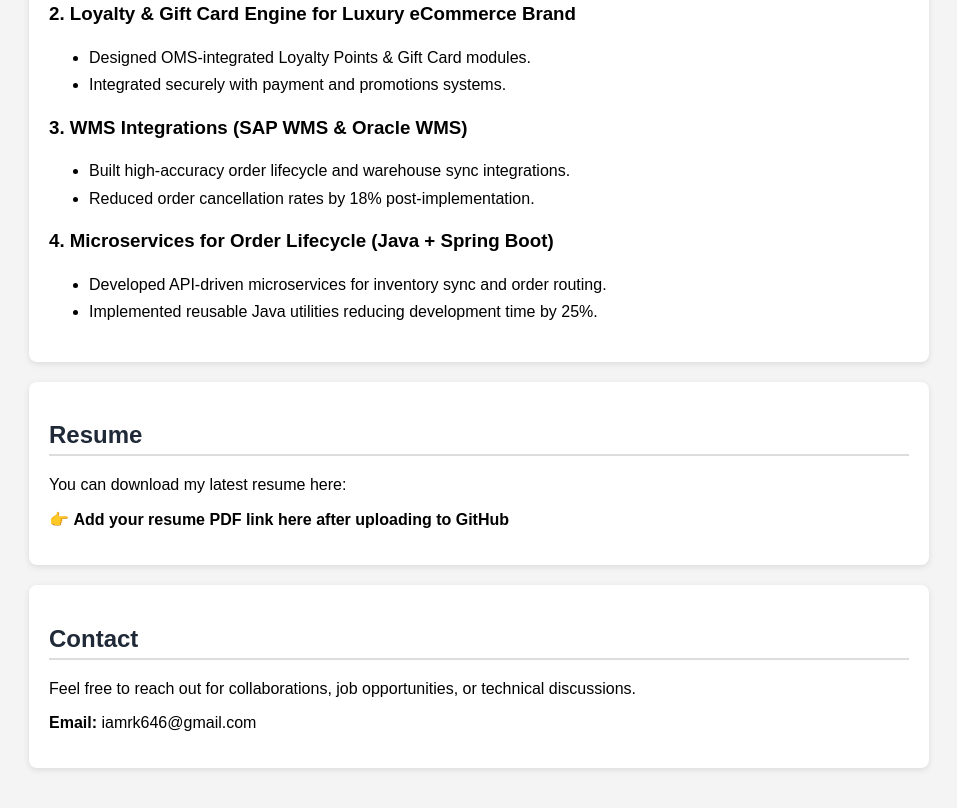
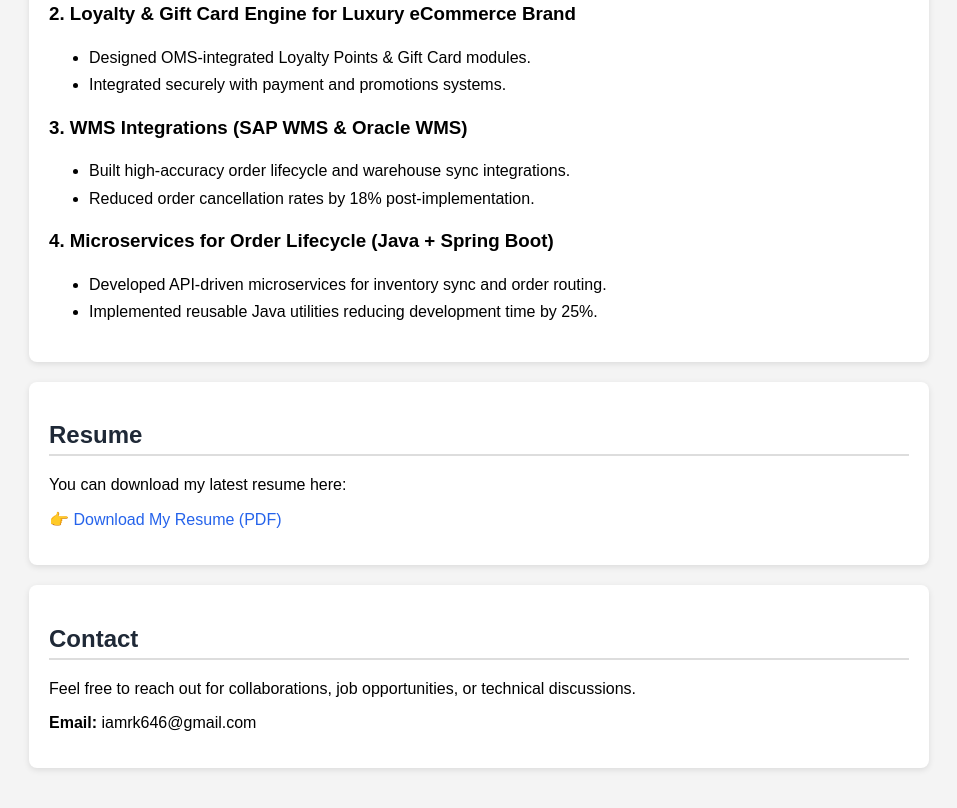
Before and after one commit to rahulkumar-dev01/rahul-portfolio, a plain HTML site: page index.html in a window 1280 px wide. Shown: the part 1127-1935 px from the top of the page, without its empty margins (161-1118 px from the left). Drawn offline with Linux system fonts and the light colour scheme.

Commit message:
Update index.html
added resume link

```diff
--- a/index.html
+++ b/index.html
@@ -77,7 +77,7 @@
     <div class="card">
         <h2>Resume</h2>
         <p>You can download my latest resume here:</p>
-        <p>👉 <strong>Add your resume PDF link here after uploading to GitHub</strong></p>
+        <p>👉 <a href="https://github.com/rahulkumar-dev01/rahul-portfolio/blob/main/Rahul_Resume.pdf" download>Download My Resume (PDF)</a></p>
     </div>
 
     <div class="card">
```
